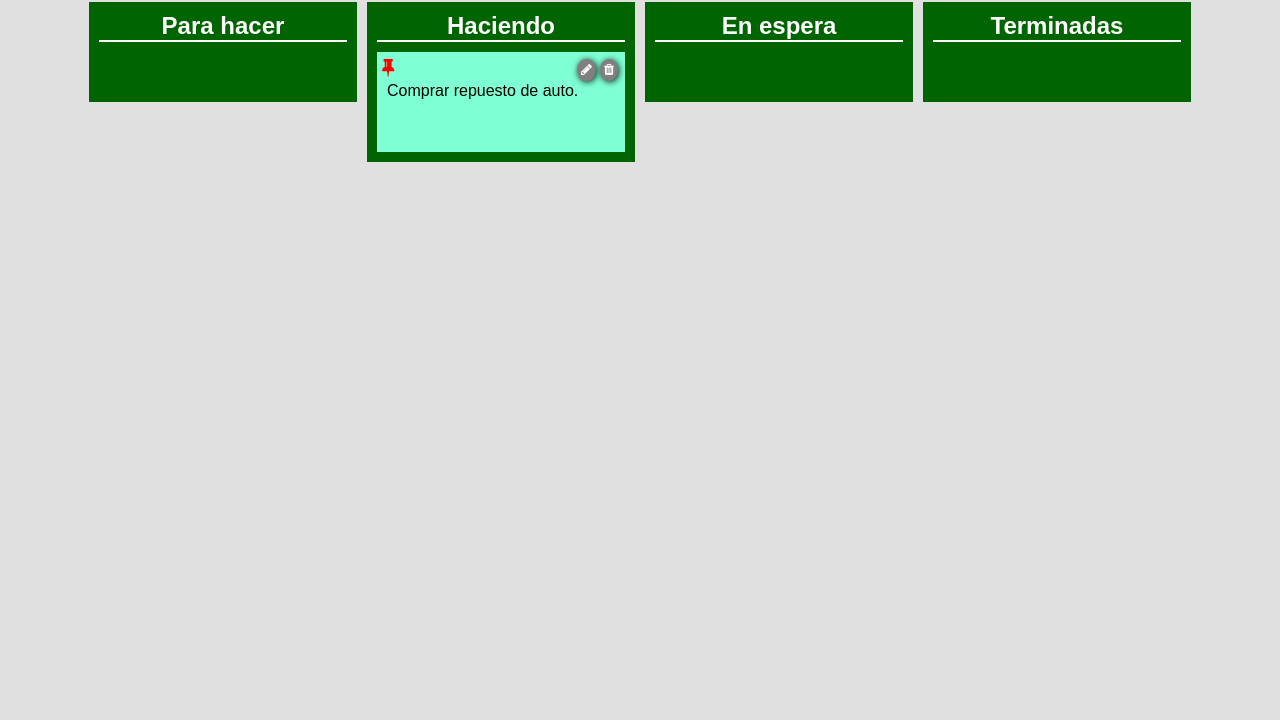
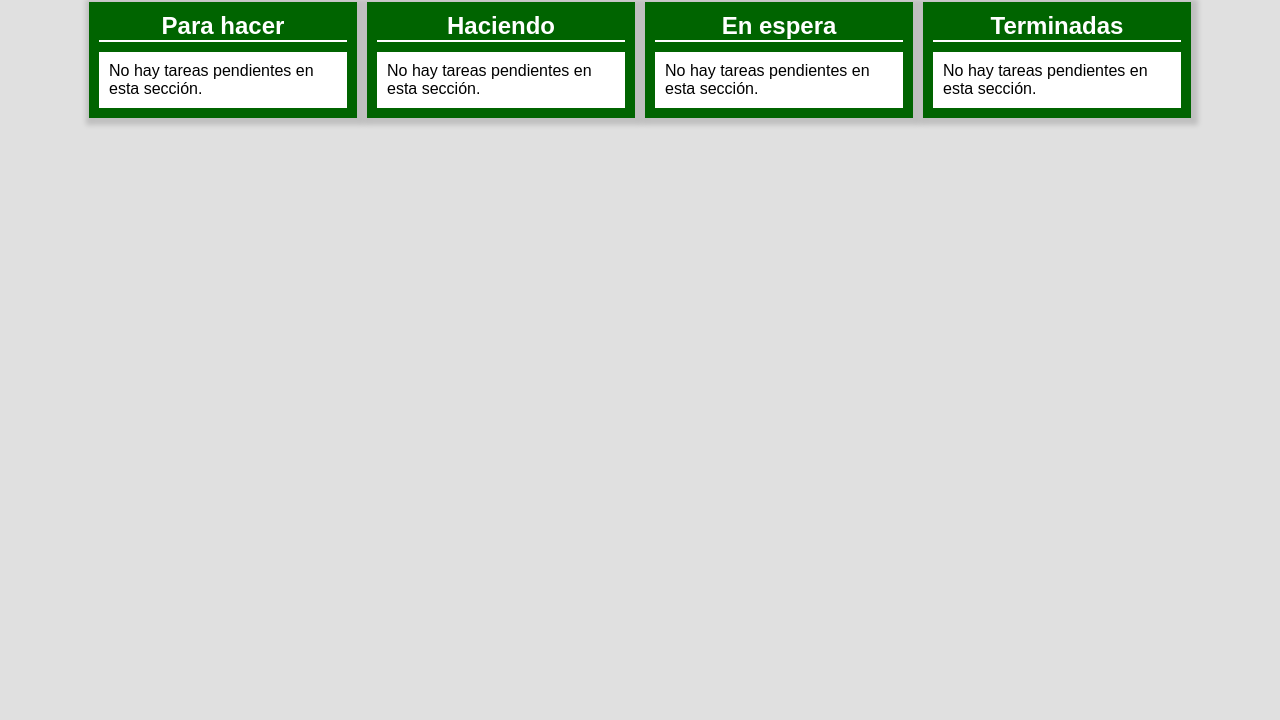
Before and after one commit to mateteCode/react-CaC-lista-tareas, a plain HTML site: page index.html in a window 1280 px wide. Shown: the part 110-830 px from the top of the page. Drawn offline with Linux system fonts and the light colour scheme; a web font is replaced by a local one.

Commit message:
agregro mensaje de no hay tareas

```diff
--- a/index.html
+++ b/index.html
@@ -22,31 +22,33 @@
         <div class="taskList">
           <h2>Para hacer</h2>
           <div class="tasks" id="tasks0">
+            <div class="empty">
+              No hay tareas pendientes en esta sección.
+            </div>
           </div>
         </div>
         <div class="taskList">
           <h2>Haciendo</h2>
           <div class="tasks" id="tasks1">
-            <div class="task">
-              <div class="taskPriority">
-                <i class="fa fa-thumb-tack" aria-hidden="true"></i>
-              </div>
-              <div class="taskMenu">
-                <a href="#"><i class="fa fa-pencil" aria-hidden="true"></i></a>
-                <a href="#"><i class="fa fa-trash" aria-hidden="true"></i></a>
-              </div>
-              <p>Comprar repuesto de auto.</p>
+            <div class="empty">
+              No hay tareas pendientes en esta sección.
             </div>
           </div>
         </div>
         <div class="taskList">
           <h2>En espera</h2>
           <div class="tasks" id="tasks2">
+            <div class="empty">
+              No hay tareas pendientes en esta sección.
+            </div>
           </div>
         </div>
         <div class="taskList">
           <h2>Terminadas</h2>
           <div class="tasks" id="tasks3">
+            <div class="empty">
+              No hay tareas pendientes en esta sección.
+            </div>
           </div>
         </div>
       </div>
--- a/main.js
+++ b/main.js
@@ -2,11 +2,6 @@ const addTaskBtn = document.querySelector(".btn-new-task");
 const createTaskBtn = document.querySelector(".btn-create-task");
 const taskInput = document.querySelector("textarea");
 const checkPriority = document.querySelector("#remember-me");
-
-//
-// const ul = document.querySelector("ul");
-// const empty = document.querySelector(".empty");
-// let tareas = 0;
 
 let taskList = [
   {
@@ -68,24 +63,17 @@ createTaskBtn.addEventListener("click", (e) => {
   const text = taskInput.value;
   const priority = checkPriority.checked;
   if (text !== "") {
-    //const div = document.createElement("div");
-    //const p = document.createElement("p");
-    //const btnDel = document.createElement("button");
     const listIndex = document.querySelector("#taskListSelect").value;
     const parent = document.querySelector("#tasks" + listIndex);
-    //p.textContent = text;
-    //div.appendChild(p);
-    //div.appendChild(addDeleteBtn());
-    //div.className = "task";
     if (priority) {
       parent.insertBefore(addNewTask(text, priority), parent.firstChild);
     } else {
       parent.appendChild(addNewTask(text, priority));
     }
-
     taskInput.value = "";
-    //empty.style.display = "none";
     document.querySelector(".popup").classList.remove("active");
+    document.querySelector("#tasks" + listIndex + " .empty").style.display =
+      "none";
   }
 });
 
@@ -145,6 +133,9 @@ function addNewTask(text, priority) {
     const task = e.currentTarget.parentElement.parentElement;
     const parent = task.parentElement;
     parent.removeChild(task);
+    if (parent.querySelectorAll(".task").length == 0) {
+      parent.querySelector(".empty").style.display = "block";
+    }
   });
 
   divTaskMenu.appendChild(a1);
@@ -162,20 +153,6 @@ function addNewTask(text, priority) {
   return divTask;
 }
 
-function addDeleteBtn() {
-  const btnDel = document.createElement("button");
-  btnDel.textContent = "x";
-  btnDel.setAttribute("class", "btn-del");
-  //btnDel.className = "btn-del";
-  btnDel.addEventListener("click", (e) => {
-    ul.removeChild(e.currentTarget.parentElement);
-    /*     if (tareas == 0) {
-      empty.style = "block";
-    } */
-  });
-  return btnDel;
-}
-
 addTaskBtn.addEventListener("click", () => {
   document.querySelector(".popup").classList.add("active");
 });
--- a/style.css
+++ b/style.css
@@ -104,6 +104,7 @@ h1 {
   margin: 5px;
   padding: 10px 10px 0px 10px;
   height: fit-content;
+  box-shadow: 2px 2px 5px 5px rgba(0, 0, 0, 0.15);
 }
 
 .taskList h2 {
@@ -112,6 +113,14 @@ h1 {
 }
 
 .tasks {
+}
+
+.tasks .empty {
+  background-color: #e0e0e0;
+  background-color: white;
+  color: black;
+  margin: 10px 0;
+  padding: 10px;
 }
 
 .task {
@@ -132,6 +141,8 @@ h1 {
   right: 5px;
   top: 5px;
   display: flex;
+  width: 60px;
+  justify-content: space-between;
 }
 
 .taskMenu a {
@@ -159,10 +170,11 @@ h1 {
 
 .taskPriority {
   position: absolute;
-  left: 5px;
-  top: 5px;
+  left: 10px;
+  top: -5px;
   color: red;
-  font-size: 1.2rem;
+  font-size: 1.5rem;
+  transform: rotate(45deg);
 }
 
 .inputDato {
@@ -325,6 +337,9 @@ li p {
   border: 1px solid #aaa;
   border-radius: 5px;
 }
+.popup .form .form-element textarea {
+  resize: none;
+}
 
 .popup .form .form-element input[type="checkbox"] {
   width: auto;
@@ -354,7 +369,6 @@ li p {
 @media (max-width: 800px) {
   .taskList {
     flex: 100%;
-    /*max-width: 600px;*/
   }
   h1 {
     font-size: 1.5rem;
```
